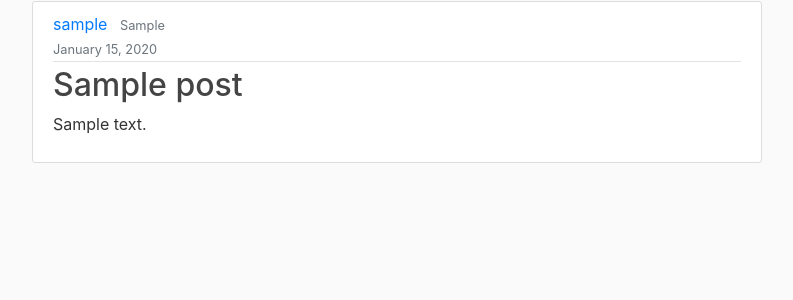
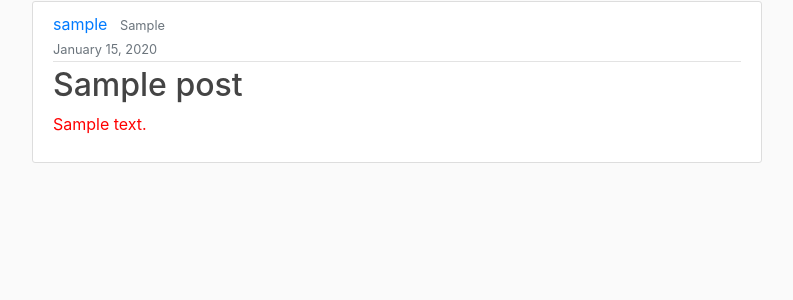
Before and after one commit to faizan-exe/jararum, a Django app: page / in a window 1280 px wide. Shown: the part 142-442 px from the top of the page, without its empty margins (53-846 px from the left). Run offline with Django 3.2, Linux system fonts and the light colour scheme; tables that the repository leaves empty hold one stand-in row (values such as "Sample post"); some libraries are stand-ins or nearby versions.

Commit message:
pushing to remote

```diff
--- a/blog/static/blog/main.css
+++ b/blog/static/blog/main.css
@@ -86,3 +86,11 @@ a.article-title:hover {
 .account-heading {
   font-size: 2.5rem;
 }
+
+.svg-container{
+
+  right: 100px;
+}
+p{
+  color: red;
+}
```
